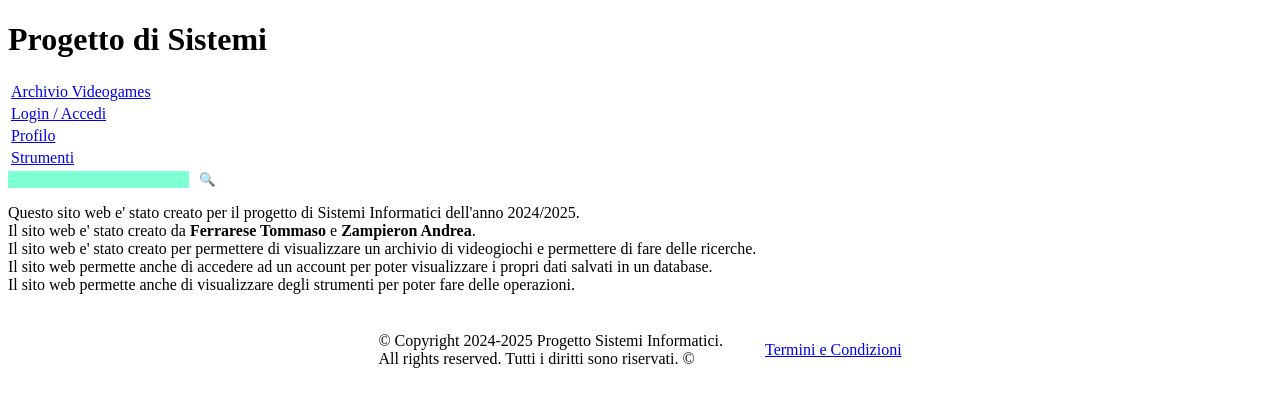
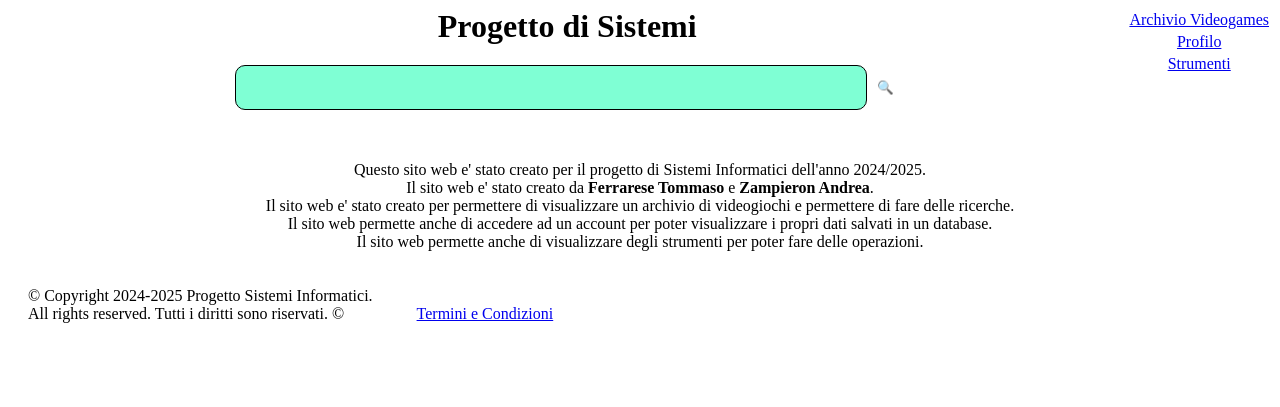
Before and after one commit to TommyisTommy1/Progetto_di_sistemi_2024_2025, a PHP site: page / in a window 1280 px wide. Shown: the top 407 px of the page. Run offline with PHP 8.4, Linux system fonts and the light colour scheme.

Commit message:
modificato delle robe per css

```diff
--- a/progetto_Sistemi_fineAnno_2024_2025/sito_Progetto/css/styleIndex.css
+++ b/progetto_Sistemi_fineAnno_2024_2025/sito_Progetto/css/styleIndex.css
@@ -4,12 +4,17 @@
 
 /* Questo e' un commento */
 
+.prova{
+    text-align: center;
+}
+
 .titoloPaginaWeb{
-
+    display: contents;
 }
 
 .menu{
-
+    display: inline-flex;
+    float: inline-end;
 }
 
 .login_accesso{
@@ -17,16 +22,20 @@
 }
 
 .barraDiRicerca{
+    margin-top: 20px;
+    text-align: center;
+}
 
+.barraDiRicerca form{
+    height: 30px;
 }
 
 .inputRicerca{
-    height: auto;
-    width: auto;
-    padding: auto;
+    height: 150%;
+    width: 50%;
     text-align: center;
-
-    border: transparent;
+    border: 1px solid black;
+    border-radius: 10px;
     background-color: aquamarine;
     color: blueviolet;
 }
@@ -42,12 +51,15 @@
     transform: scale(1.5);
 }
 
+.descrizione{
+    display: flow-root;
+    margin-top: 50px;
+    text-align: center;
+}
 
 .parteFinale {
-}
-
-table.parteFinale {
-    margin: auto;
+    display: ruby-text;
+    justify-content: center;
 }
 
 .copyright, .termini_condizioni {
--- a/progetto_Sistemi_fineAnno_2024_2025/sito_Progetto/database/css_database/styleDatabase.css
+++ b/progetto_Sistemi_fineAnno_2024_2025/sito_Progetto/database/css_database/styleDatabase.css
@@ -5,7 +5,7 @@
 /* Questo e' un commento */
 
 .titoloPaginaWeb{
-
+    text-align: center;
 }
 
 
--- a/progetto_Sistemi_fineAnno_2024_2025/sito_Progetto/index.html
+++ b/progetto_Sistemi_fineAnno_2024_2025/sito_Progetto/index.html
@@ -10,6 +10,8 @@
     <link rel="stylesheet" href="css/styleIndex.css"> <!-- Link al file Css che verra' usato per abbellire la pagina web -->
 </head> <!-- Fine intestazione -->
 <body> <!-- Corpo della pagina web -->
+
+    <div class="prova">
 
         <!-- Titolo della Pagina web con decorazioni date dalla classe titoloPaginaWeb all'interno del Css -->
         <h1 class="titoloPaginaWeb">
@@ -25,15 +27,6 @@
 
                     <!-- Link alla pagina web dei videogames -->
                     <a href="archivio_videogame.html">Archivio Videogames</a>
-            </td>
-        </tr>
-
-        <tr>
-            <!-- Parte di tabella che contiene il link alla pagina di accesso -->
-            <td class="login_accesso">
-
-                <!-- Link alla pagina web di accesso -->
-                <a href="login_accesso.html">Login / Accedi</a>
                 </td>
             </tr>
 
@@ -55,6 +48,7 @@
                 </td>
             </tr>
         </table>
+    </div>
 
     <!-- Divisore per indicare la barra di ricerca della pagina web -->
     <div class="barraDiRicerca">
@@ -98,20 +92,16 @@
 
     <!-- Divisore per indicare la parte finale della pagina web -->
     <div class="parteFinale">
-        <table class="parteFinale">
-            <tr>
-                <td class="copyright">
+        <p class="copyright">
             &copy;
             Copyright 2024-2025 Progetto Sistemi Informatici.
             <br>
             All rights reserved. Tutti i diritti sono riservati.
             &copy;
-                </td>
-                <td class="termini_condizioni">
-                    <a href="termini_condizioni/termini_condizioni.html">Termini e Condizioni</a>
-                </td>
-            </tr>
-        </table>
+        </p>
+        <p class="termini_condizioni">
+            <a target="_blank" href="termini_condizioni/termini_condizioni.html">Termini e Condizioni</a>
+        </p>
     </div>
 
     <!-- Script javascript che verra' usato dalla pagina web -->
```
Also changed, not shown: progetto_Sistemi_fineAnno_2024_2025/sito_Progetto/altri_file/base_Css_PagineWeb.txt (+4 -3 lines), progetto_Sistemi_fineAnno_2024_2025/sito_Progetto/altri_file/base_PagineWeb.txt (+10 -14 lines), progetto_Sistemi_fineAnno_2024_2025/sito_Progetto/archivio_videogame.html (+6 -10 lines), progetto_Sistemi_fineAnno_2024_2025/sito_Progetto/css/styleArchivioVideogame.css (+4 -3 lines), progetto_Sistemi_fineAnno_2024_2025/sito_Progetto/css/styleLoginAccesso.css (+4 -3 lines), progetto_Sistemi_fineAnno_2024_2025/sito_Progetto/css/styleProfilo.css (+4 -3 lines), progetto_Sistemi_fineAnno_2024_2025/sito_Progetto/css/styleSegreto.css (+4 -3 lines), progetto_Sistemi_fineAnno_2024_2025/sito_Progetto/css/styleStrumenti.css (+4 -3 lines), progetto_Sistemi_fineAnno_2024_2025/sito_Progetto/database/database_dati.html (+10 -14 lines), progetto_Sistemi_fineAnno_2024_2025/sito_Progetto/login_accesso.html (+13 -14 lines), progetto_Sistemi_fineAnno_2024_2025/sito_Progetto/pagina_profilo.html (+13 -14 lines), progetto_Sistemi_fineAnno_2024_2025/sito_Progetto/secret.html (+10 -14 lines), progetto_Sistemi_fineAnno_2024_2025/sito_Progetto/strumenti.html (+10 -14 lines). Lines whose indentation alone changed are shown as unchanged.
